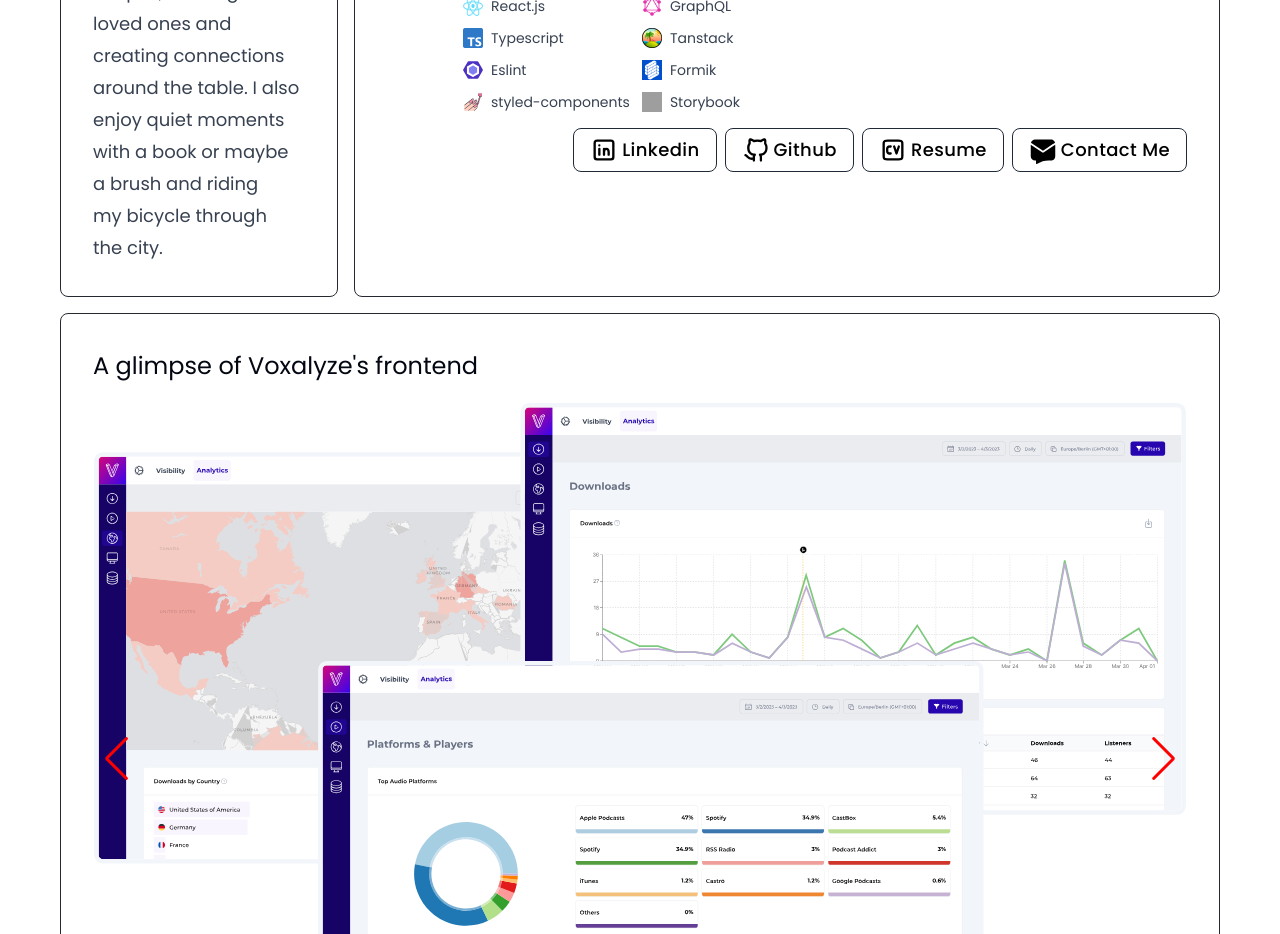
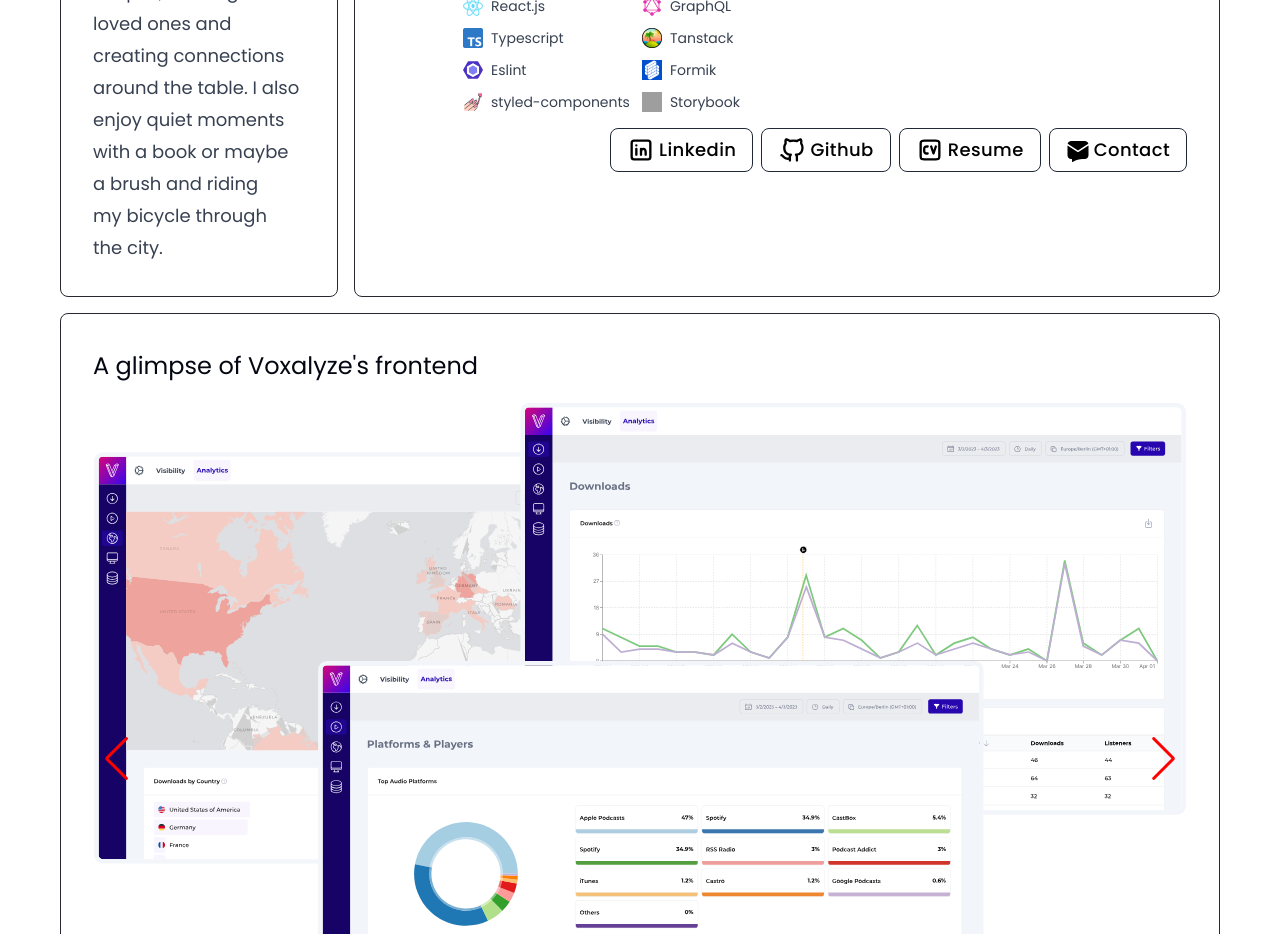
Before and after one commit to mariamarinescu/mmarinescu, a React (Vite) app: page / in a window 1280 px wide. Shown: the part 900-1834 px from the top of the page. Built offline with nearby package versions, Linux system fonts and the light colour scheme; grey boxes are pictures that could not be loaded; what tailwindcss-children would draw is missing.

Commit message:
Change contact button label & icon size

```diff
--- a/src/modules/app/dashboard/dashboardCards/welcomeCard/ContactButtonGroup.tsx
+++ b/src/modules/app/dashboard/dashboardCards/welcomeCard/ContactButtonGroup.tsx
@@ -67,12 +67,12 @@ export const ContactButtonGroup = () => {
           />
         ))}
         <ButtonWithTooltip
-          label="Contact me"
+          label="Contact"
           className={buttonClassName}
           onClick={toggleContactModal}
           icon={
             <EmailIcon
-              className="custom-icon-size"
+              className="h-6 w-6"
               isDarkThemeActive={isDarkThemeActive}
             />
           }
```
